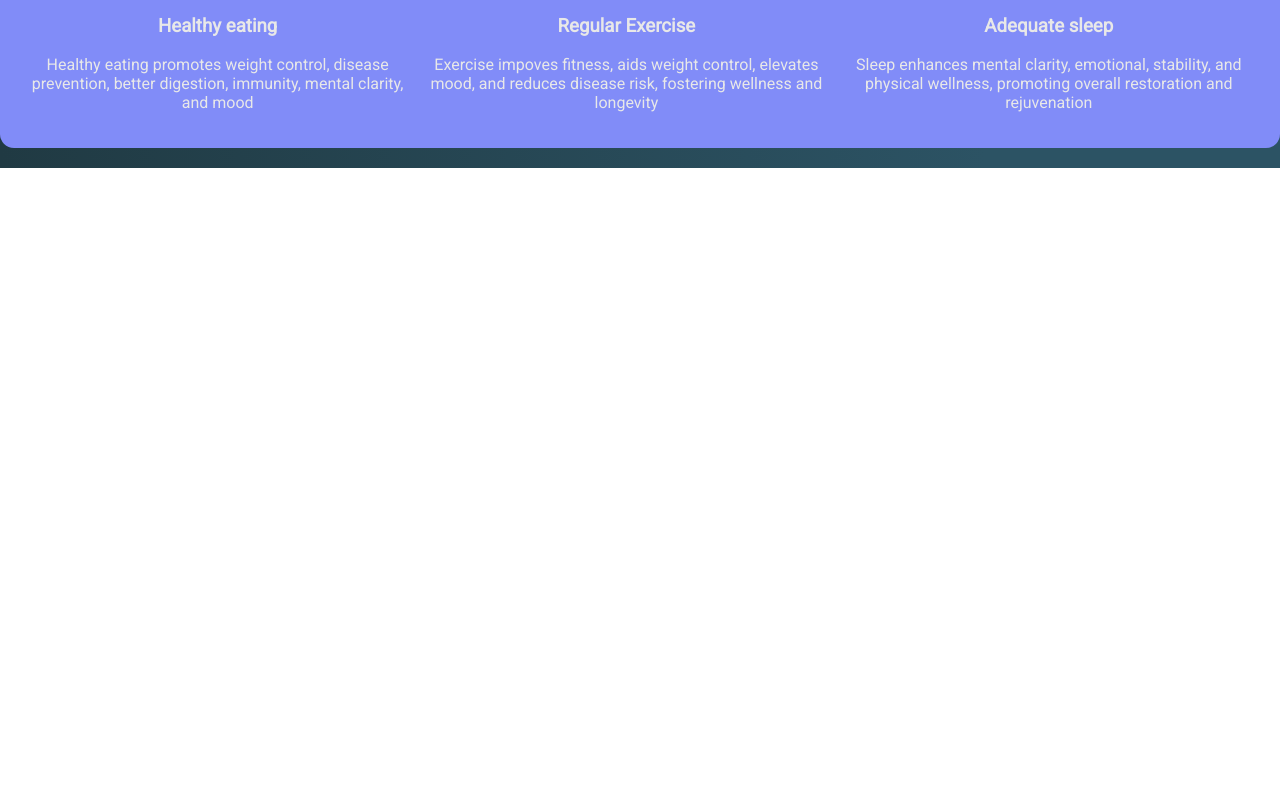
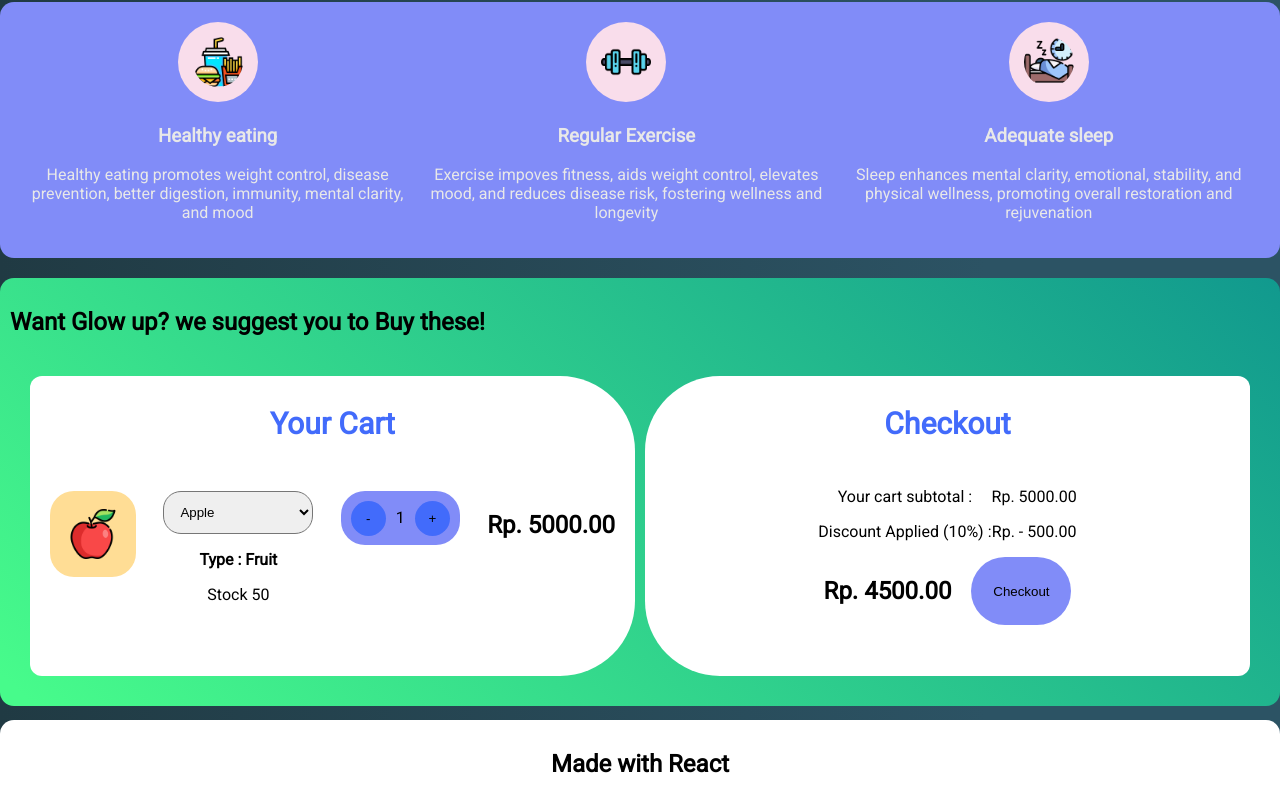
Before and after one commit to Ftthreign/body-health-react, a React (Vite) app: page / in a window 1280 px wide. Shown: the part 838-1646 px from the top of the page. Before the commit the page ends 1006 px from the top, so only its background shows below. Built offline with nearby package versions, Linux system fonts and the light colour scheme.

Commit message:
update: add new feature to choose healthy item for buy

```diff
--- a/src/App.jsx
+++ b/src/App.jsx
@@ -1,8 +1,10 @@
 import { useState } from "react";
 import Header from "./components/header";
-import BMICalculator from "./components/BMICalculator";
+import BMICalculator from "./components/BMICalculator/BMICalculator";
 import Description from "./components/Description";
-import BMIDescription from "./components/BMIDescription";
+import BMIDescription from "./components/BMICalculator/BMIDescription";
+import HealthyList from "./components/grocery/HealthyList";
+import Footer from "./components/footer/footer";
 
 function App() {
   const [height, setHeight] = useState(0);
@@ -36,6 +38,12 @@ function App() {
         </div>
       </div>
       <Description />
+
+      <div className="get-to-do">
+        <HealthyList />
+      </div>
+
+      <Footer />
     </div>
   );
 }
--- /dev/null
+++ b/src/components/footer/footer.jsx
@@ -0,0 +1,17 @@
+function Footer() {
+  return (
+    <div
+      style={{
+        backgroundColor: "white",
+        bottom: "0",
+        padding: "10px",
+        margin: "14px 0 0 0",
+        borderRadius: "14px 14px 0 0 ",
+      }}
+    >
+      <h2>Made with React </h2>
+    </div>
+  );
+}
+
+export default Footer;
--- /dev/null
+++ b/src/components/grocery/CheckoutForm.jsx
@@ -0,0 +1,34 @@
+/* eslint-disable react/prop-types */
+function CheckoutForm({ totalPrice, setCount, setItemSelected }) {
+  const discount = totalPrice * 0.1;
+
+  const handleCheckout = () => {
+    alert("Checkout Success");
+    setCount(1);
+    setItemSelected("Apple");
+  };
+  return (
+    <div className="checkout">
+      <p>Checkout</p>
+      <div className="checkout-content">
+        <div>
+          <p>Your cart subtotal : </p>
+          <p>Discount Applied (10%) : </p>
+        </div>
+        <div>
+          <p>Rp. {totalPrice.toFixed(2)}</p>
+          <p>Rp. - {discount.toFixed(2)}</p>
+        </div>
+      </div>
+
+      <div className="result">
+        <h2>Rp. {(totalPrice - discount).toFixed(2)}</h2>
+        <button className="checkout-btn" onClick={handleCheckout}>
+          Checkout
+        </button>
+      </div>
+    </div>
+  );
+}
+
+export default CheckoutForm;
--- /dev/null
+++ b/src/components/grocery/HealthyForm.jsx
@@ -0,0 +1,33 @@
+/* eslint-disable react/prop-types */
+import ItemData from "./ItemData";
+function HealthyForm({
+  data,
+  setItemSelected,
+  itemSelected,
+  count,
+  setCount,
+  totalPrice,
+  stockLeft,
+  selectedItem,
+}) {
+  function handleSubmit(e) {
+    e.preventDefault();
+  }
+  return (
+    <form className="form-healthy" onSubmit={handleSubmit}>
+      <p>Your Cart</p>
+      <ItemData
+        data={data}
+        itemSelected={itemSelected}
+        setItemSelected={setItemSelected}
+        count={count}
+        setCount={setCount}
+        totalPrice={totalPrice}
+        stockLeft={stockLeft}
+        selectedItem={selectedItem}
+      />
+    </form>
+  );
+}
+
+export default HealthyForm;
--- /dev/null
+++ b/src/components/grocery/HealthyList.jsx
@@ -0,0 +1,77 @@
+import { useState } from "react";
+import CheckoutForm from "./CheckoutForm";
+import HealthyForm from "./HealthyForm";
+/* eslint-disable react/prop-types */
+const healthyFood = [
+  {
+    name: "Apple",
+    type: "Fruit",
+    price: 5000,
+    stock: 50,
+    image: "../../foods/apple.png",
+  },
+  {
+    name: "Broccoli",
+    type: "Vegetable",
+    price: 7000,
+    stock: 30,
+    image: "../../foods/broccoli.png",
+  },
+  {
+    name: "Avocado",
+    type: "Fruit",
+    price: 10000,
+    stock: 40,
+    image: "../../foods/avocado.png",
+  },
+  {
+    name: "Salmon Fish",
+    type: "Protein",
+    price: 25000,
+    stock: 20,
+    image: "../../foods/fish.png",
+  },
+  {
+    name: "Organic Honey",
+    type: "Bee Product",
+    price: 15000,
+    stock: 25,
+    image: "../../foods/honey.png",
+  },
+];
+
+function HealthyList() {
+  const [itemSelected, setItemSelected] = useState("Apple");
+  const [count, setCount] = useState(1);
+
+  const selectedItem = healthyFood.find((items) => items.name === itemSelected);
+  const totalPrice = count * selectedItem.price;
+  const stockLeft = selectedItem.stock + 1 - count;
+
+  return (
+    <>
+      <h2 style={{ textAlign: "left" }}>
+        Want Glow up? we suggest you to Buy these!
+      </h2>
+      <div className="healthy-list-data">
+        <HealthyForm
+          data={healthyFood}
+          itemSelected={itemSelected}
+          setItemSelected={setItemSelected}
+          count={count}
+          setCount={setCount}
+          totalPrice={totalPrice}
+          stockLeft={stockLeft}
+          selectedItem={selectedItem}
+        />
+        <CheckoutForm
+          totalPrice={totalPrice}
+          setCount={setCount}
+          setItemSelected={setItemSelected}
+        />
+      </div>
+    </>
+  );
+}
+
+export default HealthyList;
--- /dev/null
+++ b/src/components/grocery/ItemData.jsx
@@ -0,0 +1,52 @@
+/* eslint-disable react/prop-types */
+function ItemData({
+  data,
+  setItemSelected,
+  itemSelected,
+  count,
+  setCount,
+  totalPrice,
+  stockLeft,
+  selectedItem,
+}) {
+  function handleInput(e) {
+    setItemSelected(e);
+    setCount(1);
+  }
+
+  return (
+    <div className="container-input">
+      <img src={selectedItem ? selectedItem.image : ""} alt="" width={"50px"} />
+      <div>
+        <select
+          value={itemSelected}
+          onChange={(e) => handleInput(e.target.value)}
+        >
+          {data.map((item) => (
+            <option key={item.stock} value={item.name}>
+              {item.name}
+            </option>
+          ))}
+        </select>
+        <p>
+          <b>Type : {selectedItem ? selectedItem.type : ""}</b>
+        </p>
+        <p>Stock {stockLeft}</p>
+      </div>
+      {stockLeft >= 1 ? (
+        <div className="button-count">
+          <button onClick={() => setCount(count > 1 ? count - 1 : count)}>
+            -
+          </button>
+          <label>{count}</label>
+          <button onClick={() => setCount(count + 1)}>+</button>
+        </div>
+      ) : (
+        <h2>Stock Empty</h2>
+      )}
+      <h2>Rp. {selectedItem && totalPrice.toFixed(2)}</h2>
+    </div>
+  );
+}
+
+export default ItemData;
--- a/src/style/App.css
+++ b/src/style/App.css
@@ -123,3 +123,102 @@ body {
   padding: 50px;
   width: 60%;
 }
+
+.get-to-do {
+  background: rgb(17, 153, 142);
+  background: linear-gradient(
+    222deg,
+    rgba(17, 153, 142, 1) 0%,
+    rgba(71, 251, 139, 1) 98%
+  );
+  border-radius: var(--radius-value);
+  padding: 10px;
+}
+
+.form-healthy {
+  width: 700px;
+  height: 300px;
+  background-color: white;
+  border-radius: 12px 75px 75px 12px;
+}
+
+.container-input {
+  display: flex;
+  padding: 20px;
+  justify-content: space-between;
+}
+
+.container-input img {
+  border-radius: 24px;
+  background-color: #ffdd95;
+  padding: 18px;
+  height: 50px;
+}
+
+.container-input select {
+  outline: none;
+  padding: 12px;
+  border-radius: 18px;
+  width: 150px;
+}
+
+.container-input button {
+  width: 35px;
+  height: 35px;
+  background-color: #426bfb;
+  outline: none;
+  border: none;
+  border-radius: 24px;
+  margin: 10px;
+  cursor: pointer;
+}
+.button-count {
+  background-color: #818cf8;
+  border-radius: 24px;
+  height: 54px;
+}
+
+.checkout {
+  width: 700px;
+  height: 300px;
+  background-color: white;
+  border-radius: 75px 12px 12px 75px;
+}
+
+.checkout-content {
+  display: flex;
+  justify-content: center;
+}
+
+.result {
+  display: flex;
+  justify-content: center;
+  gap: 20px;
+}
+
+.healthy-list-data {
+  display: flex;
+  gap: 10px;
+  padding: 20px;
+  border-radius: 20px;
+}
+
+.checkout-btn {
+  width: 100px;
+  background-color: #818cf8;
+  border: none;
+  border-radius: 50px;
+  cursor: pointer;
+  transition: transform 0.2s ease-in-out;
+}
+
+.checkout-btn:hover {
+  transform: scale(1.02);
+}
+
+.checkout > p,
+.form-healthy > p {
+  font-size: 30px;
+  font-weight: bold;
+  color: #426bfb;
+}
```
Also changed, not shown: 1 other file (tests, documents, lock files or other folders).
